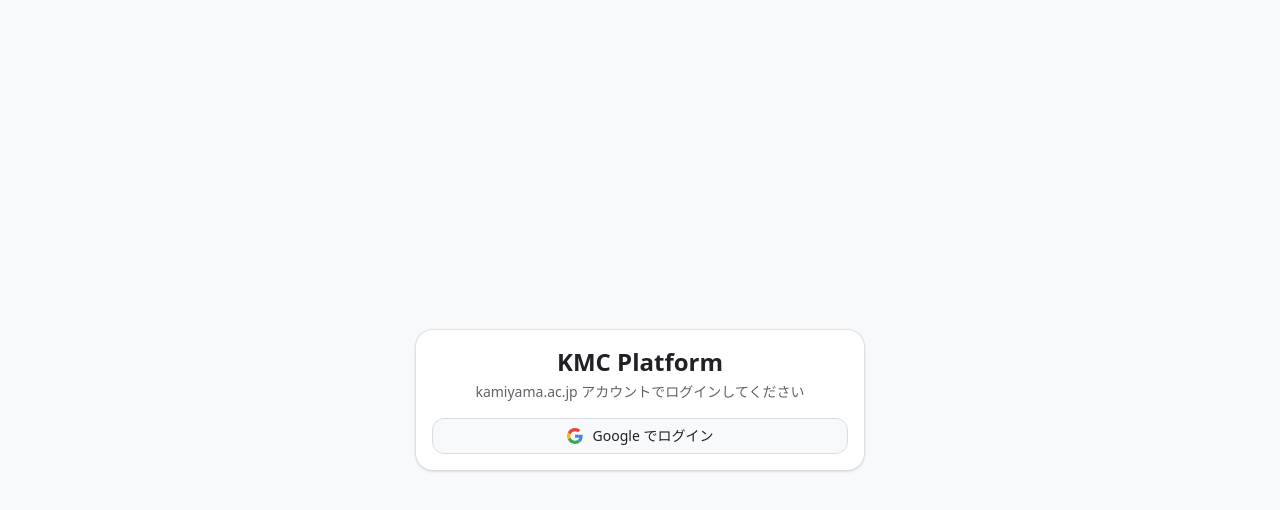
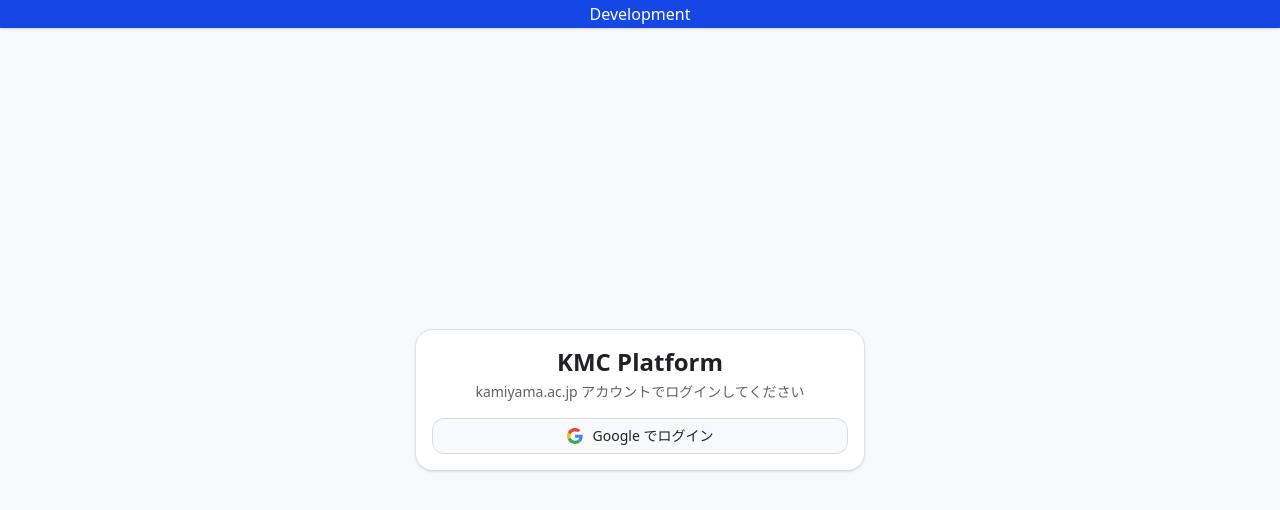
Before and after one commit to Kamiyama-Marugoto-College-informal/kmc-platform, a React (Vite) app: page /login in a window 1280 px wide. Shown: the top 510 px of the page. Built offline with nearby package versions, Linux system fonts and the light colour scheme; no server answers.

Commit message:
feat(ui): Add development mode indicator bar
`DevBar` component displays a fixed banner at the top of the screen when
running in development mode (`import.meta.env.DEV`), helping developers
distinguish between production and development environments at a glance.

```diff
--- /dev/null
+++ b/src/components/DevBar.tsx
@@ -0,0 +1,11 @@
+export default function DevBar() {
+  if (!import.meta.env.DEV) {
+    return null
+  }
+
+  return (
+    <div className="fixed top-0 left-0 w-full flex items-center justify-center p-0.5 bg-blue-700 text-white shadow">
+      Development
+    </div>
+  )
+}
--- a/src/main.tsx
+++ b/src/main.tsx
@@ -4,10 +4,12 @@
 import './index.css'
 import { ThemeProvider } from '@/components/theme-provider'
 import { Root } from '@/Root'
+import DevBar from '@/components/DevBar'
 
 createRoot(document.getElementById('root')!).render(
   <StrictMode>
     <ThemeProvider attribute="class" defaultTheme="system" enableSystem>
+      <DevBar />
       <Root />
     </ThemeProvider>
   </StrictMode>,
```
